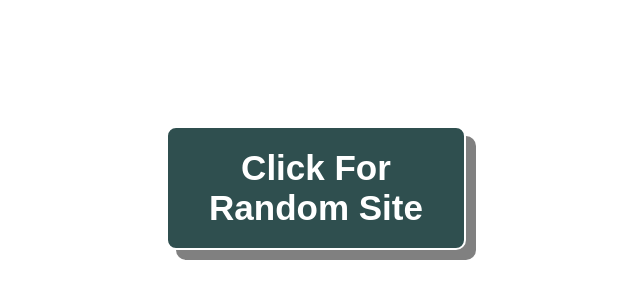
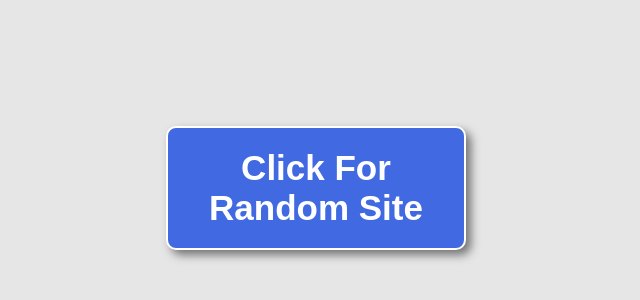
Before and after one commit to Joshua-Davies/randomsites, a plain HTML site: page index.html in a window 1280 px wide. Shown: the part 212-512 px from the top of the page, without its empty margins (324-964 px from the left). Drawn offline with Linux system fonts and the light colour scheme.

Commit message:
Update styles.css

```diff
--- a/styles.css
+++ b/styles.css
@@ -1,9 +1,9 @@
 html {
-    background: rgb(255, 255, 255);
-    color: white;
+    background: rgb(230, 230, 230);
+    color: black; /* Changed text color to black for better contrast */
     font-size: 25px;
+}
 
-}
 button {
     margin: 0;
     position: absolute;
@@ -11,18 +11,19 @@ button {
     left: 50%;
     -ms-transform: translate(-50%, -50%);
     transform: translate(-50%, -50%);
-    margin: auto;
+    margin: auto; /* redundant */
     padding: 20px;
     width: 300px;
-    background-color: darkslategrey;
+    background-color: royalblue; /* Changed button color to royalblue */
     border: 2px solid white;
     color: white;
     font-weight: bold;
     border-radius: 10px;
     font-size: 35px;
-    box-shadow: 10px 10px grey;
+    box-shadow: 5px 5px 10px rgba(0, 0, 0, 0.5); /* Adjusted box shadow */
+    transition: background-color 0.3s ease; /* Added transition for smoother hover effect */
 }
 
 button:hover {
-    background-color: grey;
+    background-color: dodgerblue; /* Changed hover color to dodgerblue */
 }
```
